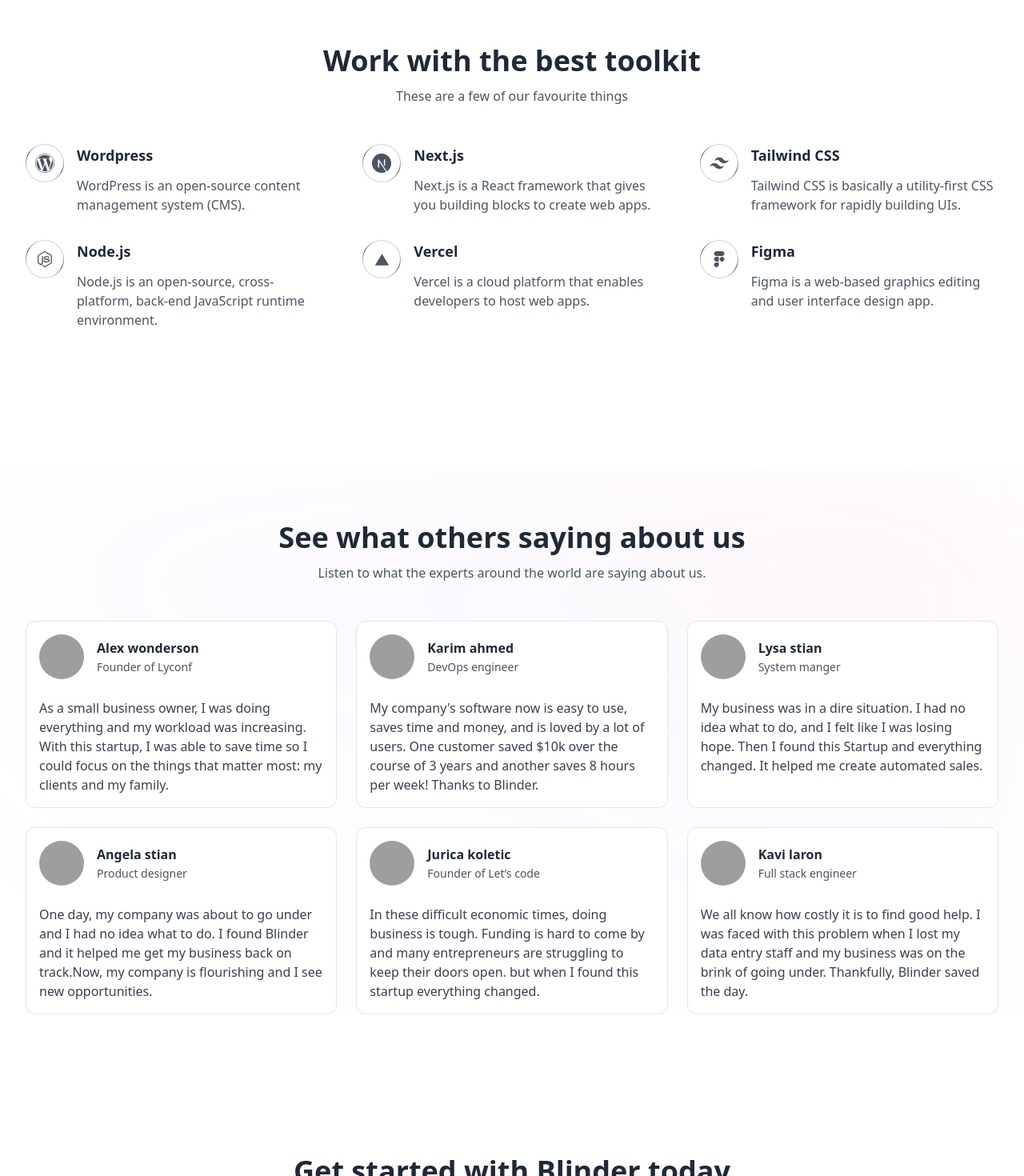
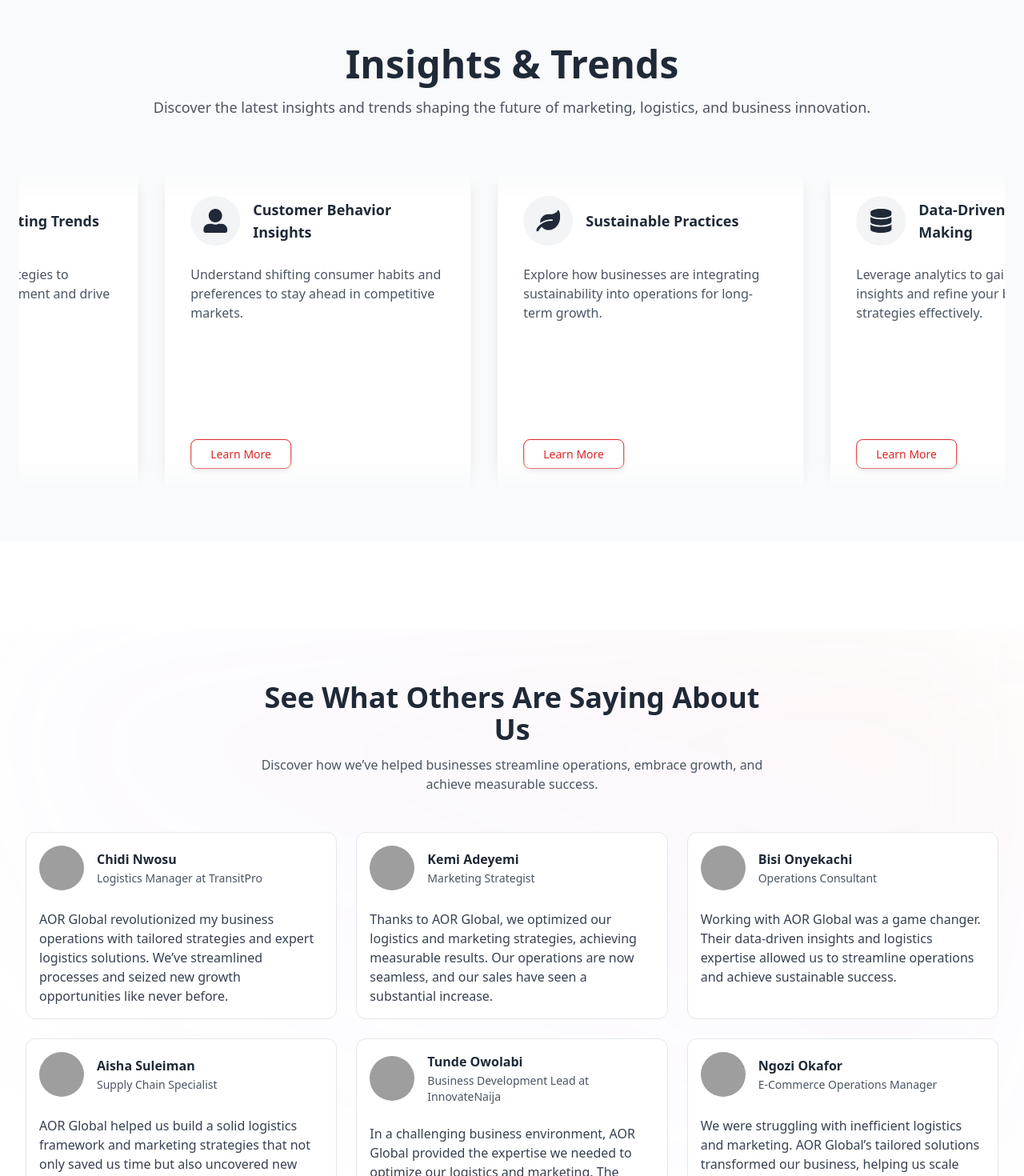
Before and after one commit to biodun-dev/blinder, a Next.js app: page / in a window 1280 px wide. Shown: the part 3000-4470 px from the top of the page at 80% size. Built offline with nearby package versions, Linux system fonts and the light colour scheme; grey boxes are pictures that could not be loaded.

Commit message:
GOD-LEVEL

```diff
--- a/components/ui/FooterCTA/index.jsx
+++ b/components/ui/FooterCTA/index.jsx
@@ -1,25 +1,26 @@
-import SectionWrapper from "../../SectionWrapper"
-import NavLink from "../NavLink"
+import SectionWrapper from "../../SectionWrapper";
+import NavLink from "../NavLink";
 
 const FooterCTA = () => (
     <SectionWrapper>
         <div className="custom-screen">
             <div className="max-w-2xl mx-auto text-center">
                 <h2 className="text-gray-800 text-3xl font-semibold sm:text-4xl">
-                    Get started with Blinder today
+                    Partner with AOR Global
                 </h2>
                 <p className="mt-3 text-gray-600">
-                    Hire experts to create your next idea, follow best practices, remove roadblocks, and delivery on schedule.
+                Transform your business with tailored strategies, expert logistics solutions, and data-driven insights. Together, we’ll streamline operations, seize new opportunities, and achieve lasting success.
+
                 </p>
                 <NavLink
-                    href="/get-started"
-                    className="mt-4 inline-block font-medium text-sm text-white bg-gray-800 hover:bg-gray-600 active:bg-gray-900"
+                    href="/contact-us"
+                    className="mt-4 inline-block font-medium text-sm text-white bg-red-600 hover:bg-red-500 active:bg-red-700 px-5 py-3 rounded-lg"
                 >
-                    Start building
+                    Get in Touch
                 </NavLink>
             </div>
         </div>
     </SectionWrapper>
-)
+);
 
-export default FooterCTA
+export default FooterCTA;
--- /dev/null
+++ b/components/ui/Insights/index.jsx
@@ -0,0 +1,146 @@
+import {
+    FaTruck,
+    FaChartLine,
+    FaUserAlt,
+    FaLeaf,
+    FaDatabase,
+    FaRocket,
+  } from "react-icons/fa";
+
+  const InsightsAndTrends = () => {
+    const insights = [
+      {
+        icon: (
+          <FaTruck className="text-3xl text-gray-800 group-hover:text-red-600" />
+        ),
+        title: "Future of Logistics",
+        desc: "Discover how automation and technology are reshaping supply chains and delivery processes.",
+        link: "#logistics",
+      },
+      {
+        icon: (
+          <FaChartLine className="text-3xl text-gray-800 group-hover:text-red-600" />
+        ),
+        title: "Digital Marketing Trends",
+        desc: "Learn about the latest strategies to enhance customer engagement and drive conversions online.",
+        link: "#digital-marketing",
+      },
+      {
+        icon: (
+          <FaUserAlt className="text-3xl text-gray-800 group-hover:text-red-600" />
+        ),
+        title: "Customer Behavior Insights",
+        desc: "Understand shifting consumer habits and preferences to stay ahead in competitive markets.",
+        link: "#customer-behavior",
+      },
+      {
+        icon: (
+          <FaLeaf className="text-3xl text-gray-800 group-hover:text-red-600" />
+        ),
+        title: "Sustainable Practices",
+        desc: "Explore how businesses are integrating sustainability into operations for long-term growth.",
+        link: "#sustainability",
+      },
+      {
+        icon: (
+          <FaDatabase className="text-3xl text-gray-800 group-hover:text-red-600" />
+        ),
+        title: "Data-Driven Decision Making",
+        desc: "Leverage analytics to gain actionable insights and refine your business strategies effectively.",
+        link: "#data-driven",
+      },
+      {
+        icon: (
+          <FaRocket className="text-3xl text-gray-800 group-hover:text-red-600" />
+        ),
+        title: "Emerging Technologies",
+        desc: "Stay ahead by adopting cutting-edge technologies that transform operations and marketing.",
+        link: "#emerging-tech",
+      },
+    ];
+
+    return (
+      <div className="w-full bg-gray-50 py-16">
+        <div id="insights-trends" className="text-gray-600 px-6">
+          <div className="text-center">
+            <h2 className="text-gray-800 text-4xl font-bold sm:text-5xl">
+              Insights & Trends
+            </h2>
+            <p className="mt-4 text-lg text-gray-600">
+              Discover the latest insights and trends shaping the future of
+              marketing, logistics, and business innovation.
+            </p>
+          </div>
+          <div className="mt-16 relative">
+            {/* Blur overlays */}
+            <div className="absolute top-0 left-0 w-full h-10 bg-gradient-to-b from-gray-50 to-transparent z-10 pointer-events-none"></div>
+            <div className="absolute bottom-0 left-0 w-full h-10 bg-gradient-to-t from-gray-50 to-transparent z-10 pointer-events-none"></div>
+            {/* Horizontal Scrolling Wrapper */}
+            <div className="overflow-hidden w-full hide-scrollbar relative">
+              <div className="flex gap-x-8 animate-marquee whitespace-nowrap flex-nowrap w-max">
+                {insights.map((item, idx) => (
+                  <div
+                    key={idx}
+                    className="group flex-shrink-0 w-96 h-[400px] bg-white shadow-lg hover:shadow-xl rounded-lg transition transform hover:scale-105 border border-gray-100 p-8 flex flex-col"
+                  >
+                    <div className="flex items-center space-x-4">
+                      <div className="p-4 bg-gray-100 rounded-full">
+                        {item.icon}
+                      </div>
+                      <h4 className="text-lg font-bold text-gray-800 group-hover:text-red-600 break-words whitespace-normal">
+                        {item.title}
+                      </h4>
+                    </div>
+                    <div className="mt-6 flex-grow">
+                      <p className="text-gray-600 break-words whitespace-normal">
+                        {item.desc}
+                      </p>
+                    </div>
+                    <div className="mt-4">
+                      <a
+                        href={item.link}
+                        className="px-6 py-2 bg-white text-red-600 border border-red-600 rounded-lg shadow-md hover:bg-red-600 hover:text-white focus:outline-none focus:ring focus:ring-red-300 text-sm transition"
+                      >
+                        Learn More
+                      </a>
+                    </div>
+                  </div>
+                ))}
+                {/* Duplicate the list for seamless scrolling */}
+                {insights.map((item, idx) => (
+                  <div
+                    key={`copy-${idx}`}
+                    className="group flex-shrink-0 w-96 h-[400px] bg-white shadow-lg hover:shadow-xl rounded-lg transition transform hover:scale-105 border border-gray-100 p-8 flex flex-col"
+                  >
+                    <div className="flex items-center space-x-4">
+                      <div className="p-4 bg-gray-100 rounded-full">
+                        {item.icon}
+                      </div>
+                      <h4 className="text-lg font-bold text-gray-800 group-hover:text-red-600 break-words whitespace-normal">
+                        {item.title}
+                      </h4>
+                    </div>
+                    <div className="mt-6 flex-grow">
+                      <p className="text-gray-600 break-words whitespace-normal">
+                        {item.desc}
+                      </p>
+                    </div>
+                    <div className="mt-4">
+                      <a
+                        href={item.link}
+                        className="px-6 py-2 bg-white text-red-600 border border-red-600 rounded-lg shadow-md hover:bg-red-600 hover:text-white focus:outline-none focus:ring focus:ring-red-300 text-sm transition"
+                      >
+                        Learn More
+                      </a>
+                    </div>
+                  </div>
+                ))}
+              </div>
+            </div>
+          </div>
+        </div>
+      </div>
+    );
+  };
+
+  export default InsightsAndTrends;
--- a/components/ui/Testimonials/index.jsx
+++ b/components/ui/Testimonials/index.jsx
@@ -1,61 +1,58 @@
 import SectionWrapper from "../../SectionWrapper"
-
 const Testimonials = () => {
-
     const testimonials = [
         {
-            avatar: "https://images.unsplash.com/photo-1599566150163-29194dcaad36?ixlib=rb-4.0.3&ixid=MnwxMjA3fDB8MHxwaG90by1wYWdlfHx8fGVufDB8fHx8&auto=format&fit=crop&w=387&q=80",
-            name: "Alex wonderson",
-            title: "Founder of Lyconf",
-            quote: "As a small business owner, I was doing everything and my workload was increasing. With this startup, I was able to save time so I could focus on the things that matter most: my clients and my family."
+            avatar: "https://images.unsplash.com/photo-1529626455594-4ff0802cfb7e?ixlib=rb-4.0.3&ixid=MnwxMjA3fDB8MHxwaG90by1wYWdlfHx8fGVufDB8fHx8&auto=format&fit=crop&w=387&q=80",
+            name: "Chidi Nwosu",
+            title: "Logistics Manager at TransitPro",
+            quote: "AOR Global revolutionized my business operations with tailored strategies and expert logistics solutions. We’ve streamlined processes and seized new growth opportunities like never before."
         },
         {
-            avatar: "https://images.unsplash.com/photo-1507003211169-0a1dd7228f2d?ixlib=rb-4.0.3&ixid=MnwxMjA3fDB8MHxwaG90by1wYWdlfHx8fGVufDB8fHx8&auto=format&fit=crop&w=387&q=80",
-            name: "Karim ahmed",
-            title: "DevOps engineer",
-            quote: "My company's software now is easy to use, saves time and money, and is loved by a lot of users. One customer saved $10k over the course of 3 years and another saves 8 hours per week! Thanks to Blinder."
+            avatar: "https://images.unsplash.com/photo-1558435607-cbdbea18350b?ixlib=rb-4.0.3&ixid=MnwxMjA3fDB8MHxwaG90by1wYWdlfHx8fGVufDB8fHx8&auto=format&fit=crop&w=387&q=80",
+            name: "Kemi Adeyemi",
+            title: "Marketing Strategist",
+            quote: "Thanks to AOR Global, we optimized our logistics and marketing strategies, achieving measurable results. Our operations are now seamless, and our sales have seen a substantial increase."
         },
         {
-            avatar: "https://images.unsplash.com/photo-1534528741775-53994a69daeb?ixlib=rb-4.0.3&ixid=MnwxMjA3fDB8MHxwaG90by1wYWdlfHx8fGVufDB8fHx8&auto=format&fit=crop&w=464&q=80",
-            name: "Lysa stian",
-            title: "System manger",
-            quote: "My business was in a dire situation. I had no idea what to do, and I felt like I was losing hope. Then I found this Startup and everything changed. It helped me create automated sales."
+            avatar: "https://images.unsplash.com/photo-1563122870-6bfeb71ddf31?ixlib=rb-4.0.3&ixid=MnwxMjA3fDB8MHxwaG90by1wYWdlfHx8fGVufDB8fHx8&auto=format&fit=crop&w=387&q=80",
+            name: "Bisi Onyekachi",
+            title: "Operations Consultant",
+            quote: "Working with AOR Global was a game changer. Their data-driven insights and logistics expertise allowed us to streamline operations and achieve sustainable success."
         },
         {
-            avatar: "https://randomuser.me/api/portraits/women/79.jpg",
-            name: "Angela stian",
-            title: "Product designer",
-            quote: "One day, my company was about to go under and I had no idea what to do. I found Blinder and it helped me get my business back on track.Now, my company is flourishing and I see new opportunities."
+            avatar: "https://images.unsplash.com/photo-1570295999919-56ceb5ecca61?ixlib=rb-4.0.3&ixid=MnwxMjA3fDB8MHxwaG90by1wYWdlfHx8fGVufDB8fHx8&auto=format&fit=crop&w=387&q=80",
+            name: "Aisha Suleiman",
+            title: "Supply Chain Specialist",
+            quote: "AOR Global helped us build a solid logistics framework and marketing strategies that not only saved us time but also uncovered new opportunities for growth."
         },
         {
-            avatar: "https://images.unsplash.com/photo-1464863979621-258859e62245?ixlib=rb-4.0.3&ixid=MnwxMjA3fDB8MHxwaG90by1wYWdlfHx8fGVufDB8fHx8&auto=format&fit=crop&w=386&q=80",
-            name: "Jurica koletic",
-            title: "Founder of Let’s code",
-            quote: "In these difficult economic times, doing business is tough. Funding is hard to come by and many entrepreneurs are struggling to keep their doors open. but when I found this startup everything changed."
+            avatar: "https://images.unsplash.com/photo-1544005313-94ddf0286df2?ixlib=rb-4.0.3&ixid=MnwxMjA3fDB8MHxwaG90by1wYWdlfHx8fGVufDB8fHx8&auto=format&fit=crop&w=387&q=80",
+            name: "Tunde Owolabi",
+            title: "Business Development Lead at InnovateNaija",
+            quote: "In a challenging business environment, AOR Global provided the expertise we needed to optimize our logistics and marketing. The results have been phenomenal, even in tough times."
         },
         {
-            avatar: "https://images.unsplash.com/photo-1590038767624-dac5740a997b?ixlib=rb-4.0.3&ixid=MnwxMjA3fDB8MHxwaG90by1wYWdlfHx8fGVufDB8fHx8&auto=format&fit=crop&w=387&q=80",
-            name: "Kavi laron",
-            title: "Full stack engineer",
-            quote: "We all know how costly it is to find good help. I was faced with this problem when I lost my data entry staff and my business was on the brink of going under. Thankfully, Blinder saved the day."
-        },
-    ]
+            avatar: "https://images.unsplash.com/photo-1535713875002-d1d0cf377fde?ixlib=rb-4.0.3&ixid=MnwxMjA3fDB8MHxwaG90by1wYWdlfHx8fGVufDB8fHx8&auto=format&fit=crop&w=387&q=80",
+            name: "Ngozi Okafor",
+            title: "E-Commerce Operations Manager",
+            quote: "We were struggling with inefficient logistics and marketing. AOR Global’s tailored solutions transformed our business, helping us scale and achieve long-term success."
+        }
+    ];
 
     return (
         <SectionWrapper className="pb-0">
             <div id="testimonials" className="max-w-screen-xl mx-auto px-4 md:px-8">
                 <div className="max-w-2xl sm:text-center md:mx-auto">
                     <h2 className="text-gray-800 text-3xl font-semibold sm:text-4xl">
-                        See what others saying about us
+                        See What Others Are Saying About Us
                     </h2>
                     <p className="mt-3 text-gray-600">
-                        Listen to what the experts around the world are saying about us.
+                        Discover how we’ve helped businesses streamline operations, embrace growth, and achieve measurable success.
                     </p>
                 </div>
                 <div className="mt-12">
                     <ul className="grid gap-6 md:grid-cols-2 lg:grid-cols-3">
-                        {
-                            testimonials.map((item, idx) => (
+                        {testimonials.map((item, idx) => (
                             <li key={idx} className="bg-white border p-4 rounded-xl">
                                 <figure>
                                     <div className="flex items-center gap-x-4">
@@ -72,13 +69,12 @@
                                     </blockquote>
                                 </figure>
                             </li>
-                            ))
-                        }
+                        ))}
                     </ul>
                 </div>
             </div>
         </SectionWrapper>
-    )
-}
+    );
+};
 
-export default Testimonials
+export default Testimonials;
--- a/components/ui/ToolKit/index.jsx
+++ /dev/null
@@ -1,82 +0,0 @@
-import SectionWrapper from "../../SectionWrapper"
-import Image from "next/image"
-import wordpress from "../../../public/icons/wordpress.svg"
-import nextjs from "../../../public/icons/nextjs.svg"
-import tailwind from "../../../public/icons/tailwind.svg"
-import nodejs from "../../../public/icons/nodejs.svg"
-import vercel from "../../../public/icons/vercel.svg"
-import figma from "../../../public/icons/figma.svg"
-
-const ToolKit = () => {
-
-    const features = [
-        {
-            icon: wordpress,
-            title: "Wordpress",
-            desc: "WordPress is an open-source content management system (CMS)."
-        },
-        {
-            icon: nextjs,
-            title: "Next.js",
-            desc: "Next.js is a React framework that gives you building blocks to create web apps."
-        },
-        {
-            icon: tailwind,
-            title: "Tailwind CSS",
-            desc: "Tailwind CSS is basically a utility-first CSS framework for rapidly building UIs."
-        },
-        {
-            icon: nodejs,
-            title: "Node.js",
-            desc: "Node.js is an open-source, cross-platform, back-end JavaScript runtime environment."
-        },
-        {
-            icon: vercel,
-            title: "Vercel",
-            desc: "Vercel is a cloud platform that enables developers to host web apps."
-        },
-        {
-            icon: figma,
-            title: "Figma",
-            desc: "Figma is a web-based graphics editing and user interface design app."
-        },
-    ]
-
-    return (
-        <SectionWrapper>
-            <div id="toolkit" className="max-w-screen-xl mx-auto px-4 text-gray-600 md:px-8">
-                <div className="max-w-2xl mx-auto space-y-3 sm:text-center">
-                    <h2 className="text-gray-800 text-3xl font-semibold sm:text-4xl">
-                        Work with the best toolkit
-                    </h2>
-                    <p>
-                        These are a few of our favourite things
-                    </p>
-                </div>
-                <div className="mt-12">
-                    <ul className="grid gap-y-8 gap-x-12 sm:grid-cols-2 lg:grid-cols-3">
-                        {
-                            features.map((item, idx) => (
-                                <li key={idx} className="flex gap-x-4">
-                                    <div className="flex-none w-12 h-12 gradient-border rounded-full flex items-center justify-center">
-                                        <Image src={item.icon} alt={item.title} />
-                                    </div>
-                                    <div>
-                                        <h4 className="text-lg text-gray-800 font-semibold">
-                                            {item.title}
-                                        </h4>
-                                        <p className="mt-3">
-                                            {item.desc}
-                                        </p>
-                                    </div>
-                                </li>
-                            ))
-                        }
-                    </ul>
-                </div>
-            </div>
-        </SectionWrapper>
-    )
-}
-
-export default ToolKit
--- a/package.json
+++ b/package.json
@@ -9,12 +9,16 @@
     "lint": "next lint"
   },
   "dependencies": {
+    "@emotion/react": "^11.13.5",
+    "@emotion/styled": "^11.13.5",
+    "@mui/icons-material": "^6.1.8",
     "@next/font": "13.0.7",
     "eslint": "8.30.0",
     "eslint-config-next": "13.1.1",
     "next": "13.1.1",
     "react": "18.2.0",
-    "react-dom": "18.2.0"
+    "react-dom": "18.2.0",
+    "react-icons": "^5.3.0"
   },
   "devDependencies": {
     "@tailwindcss/forms": "^0.5.3",
--- a/pages/index.js
+++ b/pages/index.js
@@ -6,7 +6,7 @@
 import Hero from "../components/ui/Hero";
 import LogoGrid from "../components/ui/LogoGrid";
 import Testimonials from "../components/ui/Testimonials";
-import ToolKit from "../components/ui/ToolKit";
+import InsightsAndTrends from "../components/ui/Insights";
 import YouTubeEmbed from "../components/ui/YouTubeEmbed";
 
 export default function Home() {
@@ -22,7 +22,7 @@
         <Features />
         <CTA />
       </GradientWrapper>
-      <ToolKit />
+      <InsightsAndTrends />
       <GradientWrapper>
         <Testimonials />
       </GradientWrapper>
--- a/styles/globals.css
+++ b/styles/globals.css
@@ -12,3 +12,16 @@
     background-clip: padding-box, border-box;
     background-origin: padding-box, border-box;
 }
+
+@keyframes marquee {
+  0% {
+    transform: translateX(0%);
+  }
+  100% {
+    transform: translateX(-50%);
+  }
+}
+
+.animate-marquee {
+  animation: marquee 25s linear infinite;
+}
```
Also changed, not shown: 1 other file (tests, documents, lock files or other folders). Lines whose indentation alone changed are shown as unchanged.
